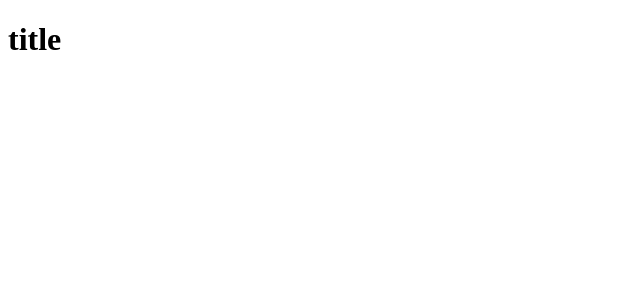
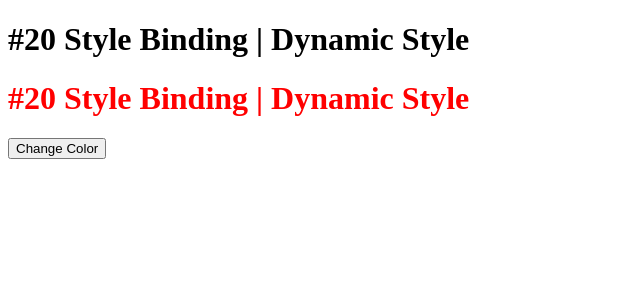
Before and after one commit to jitendrakumar0/my-app, an Angular app: page / in a window 1280 px wide. Shown: the top 300 px of the page, without its empty margins (0-640 px from the left). Built offline with nearby package versions, Linux system fonts and the light colour scheme.

Commit message:
#20 Style Binding | Dynamic Style

```diff
--- a/src/app/app.component.html
+++ b/src/app/app.component.html
@@ -1,2 +1,6 @@
 <h1>{{title}}</h1>
 <router-outlet></router-outlet>
+
+<h1 [style.color]="color">{{title}}</h1>
+
+<button (click)="changeColor()">Change Color</button>
--- a/src/app/app.component.ts
+++ b/src/app/app.component.ts
@@ -6,5 +6,10 @@ import { Component } from '@angular/core';
   styleUrls: ['./app.component.scss']
 })
 export class AppComponent {
-  title = 'title';
+  title = '#20 Style Binding | Dynamic Style';
+  color = 'red';
+
+  changeColor() {
+    this.color == 'red' ? this.color = 'blue' : this.color = 'red';
+  }
 }
```
